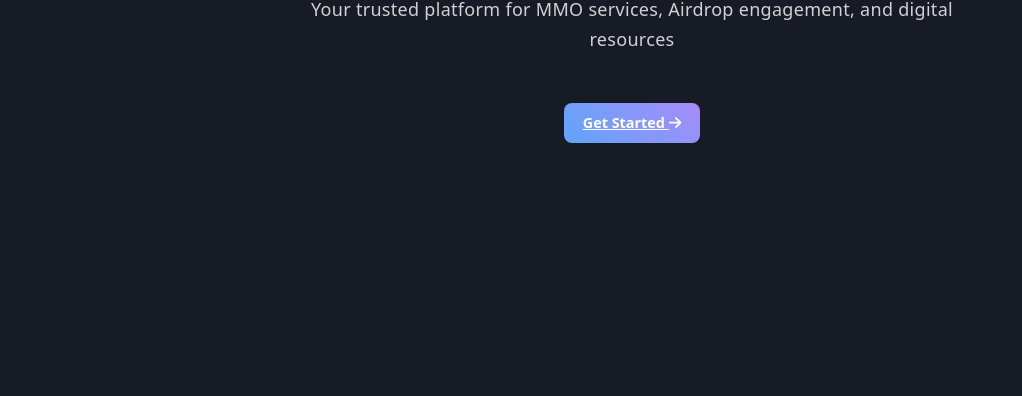
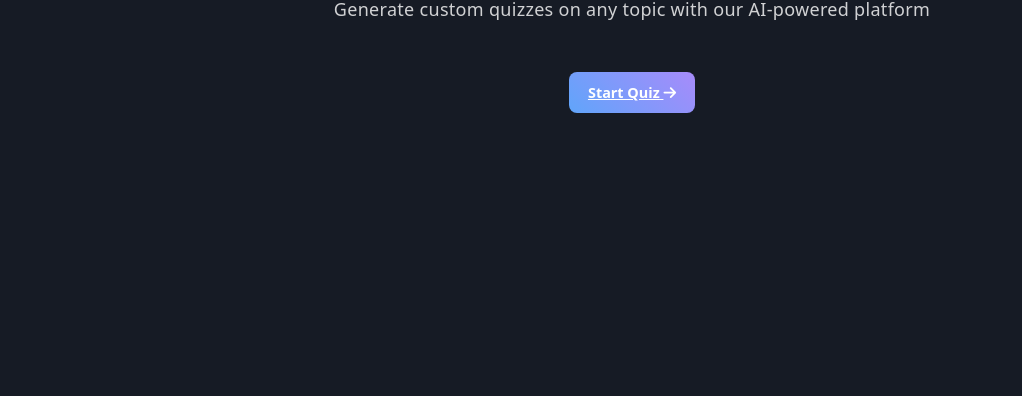
Before and after one commit to phuccan0800/Quiz-Project, a plain HTML site: page index.html in a window 1280 px wide. Shown: the part 404-800 px from the top of the page, without its empty margins (8-1030 px from the left). Drawn offline with nearby package versions, Linux system fonts and the light colour scheme.

Commit message:
Done home
Done home

```diff
--- a/index.html
+++ b/index.html
@@ -27,8 +27,8 @@
    </header>
   <section class="carousel">
     <h1 class="carousel1">Welcome to Hype Alpha</h1>
-    <p class="carousel2">Your trusted platform for MMO services, Airdrop engagement, and digital resources</p>
-    <button class="carousel3 animate__animated animate__flash animate__infinite">Get Started <i class="fa-solid fa-arrow-right"></i> </button>
+    <p class="carousel2">Generate custom quizzes on any topic with our AI-powered platform</p>
+    <button class="carousel3 animate__animated animate__flash animate__infinite"><a href="">Start Quiz</a> <i class="fa-solid fa-arrow-right"></i> </button>
   </section>
 
 
```
